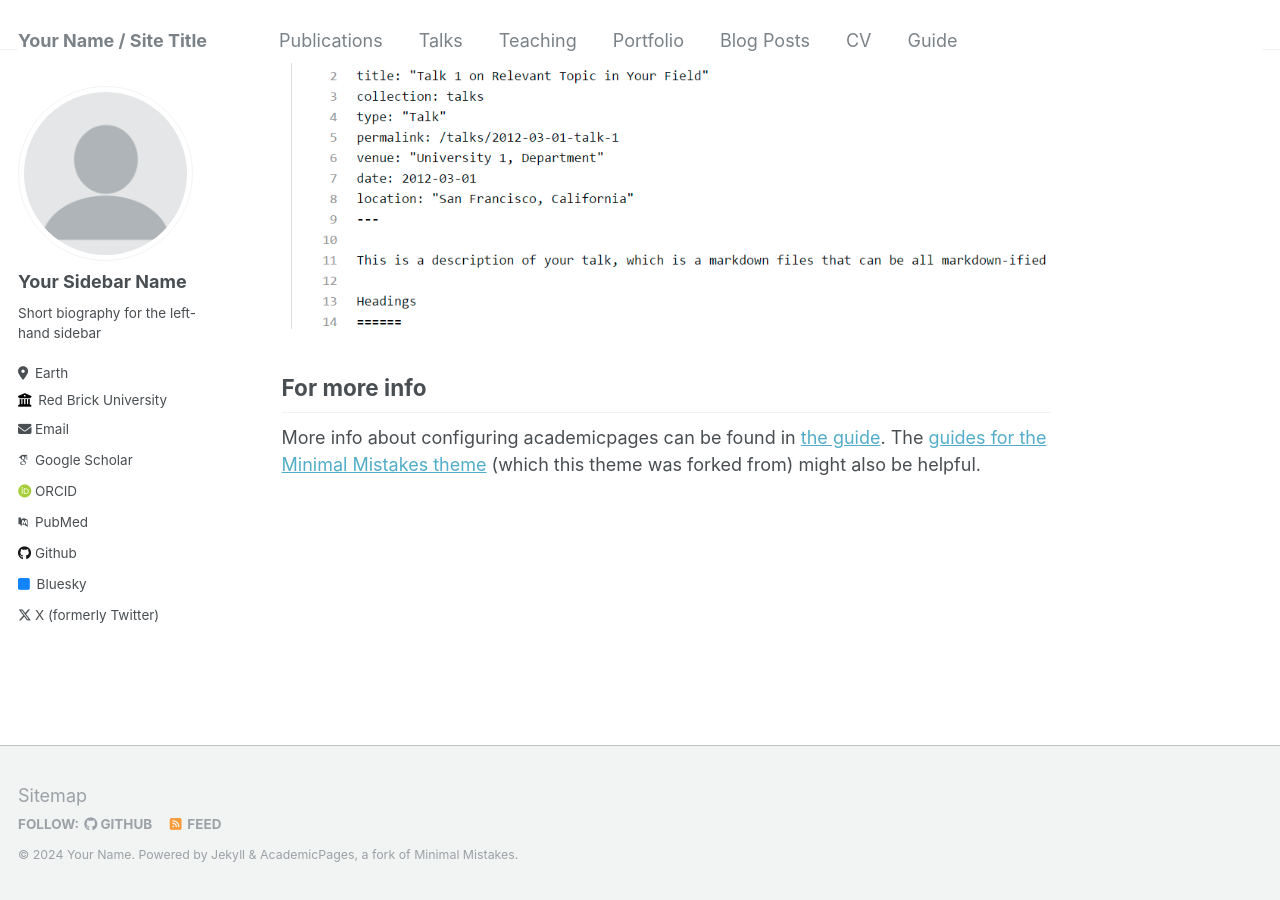
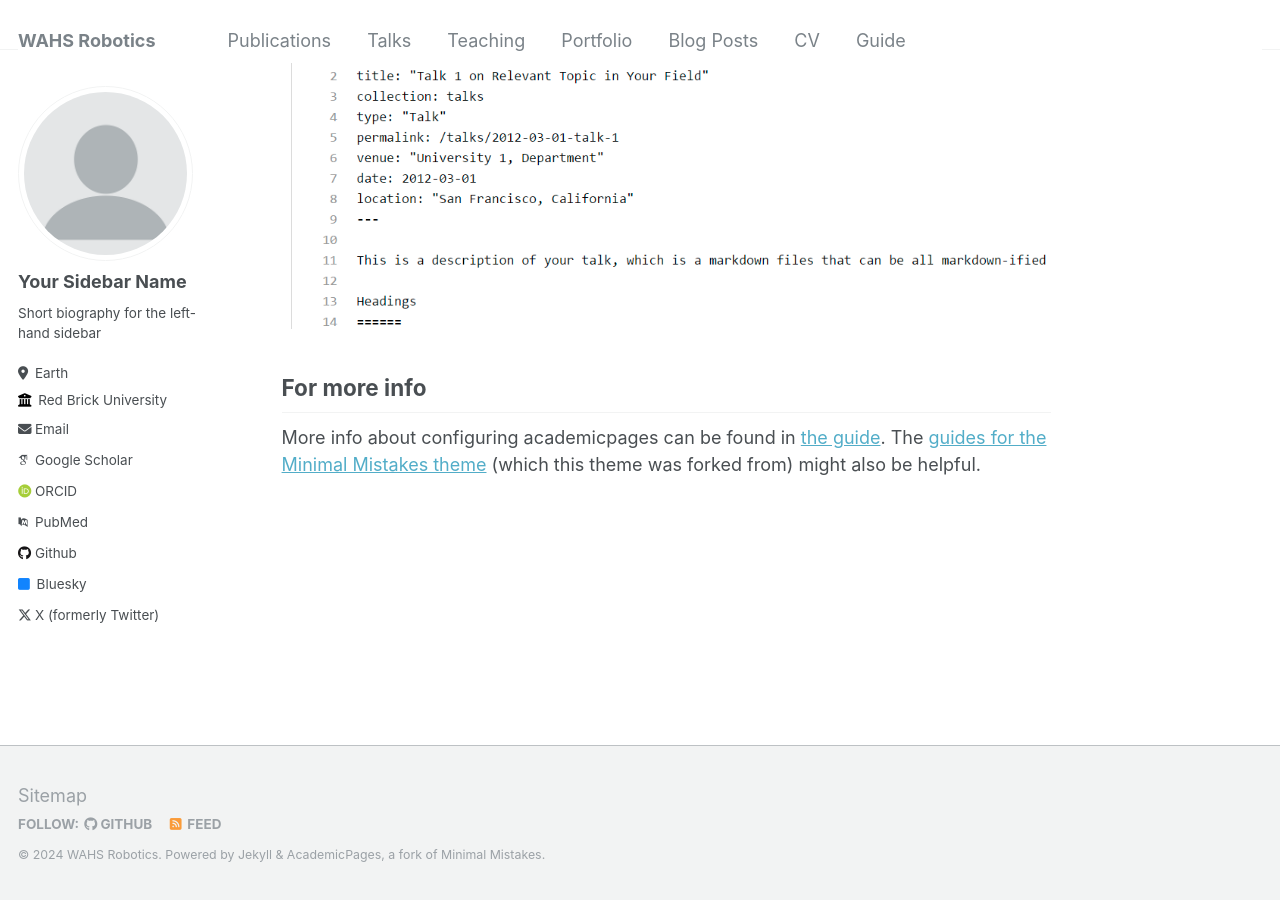
Before and after one commit to WAHS-Robotics-Club/WAHS-Robotics-Club.github.io, a Jekyll site: the page built from _pages/about.md, in a window 1280 px wide and 900 px high, scrolled down 2640 px. Built offline with Jekyll 4.4.1, drawn with Linux system fonts in a browser that asks for light colours; some web fonts are replaced.

Commit message:
Update _config.yml

```diff
--- a/_config.yml
+++ b/_config.yml
@@ -8,13 +8,13 @@
 
 # Basic Site Settings
 locale                   : "en-US"
-title                    : "Your Name / Site Title"
+title                    : "WAHS Robotics"
 title_separator          : "-"
-name                     : &name "Your Name"
-description              : &description "personal description"
-url                      : https://academicpages.github.io # the base hostname & protocol for your site e.g. "https://mmistakes.github.io"
+name                     : &name "WAHS Robotics"
+description              : &description "Western Albermarle High School Robotics Club"
+url                      : https://WAHS-Robotics-Club.github.io # the base hostname & protocol for your site e.g. "https://mmistakes.github.io"
 baseurl                  : "" # the subpath of your site, e.g. "/blog"
-repository               : "academicpages/academicpages.github.io"
+repository               : "WAHS-Robotics-Club/WAHS-Robotics-Club.github.io"
 
 # Site Author - The following control what appear as part of the author content on the side bar.
 #               If a field is blank the icon and link will not appear, otherwise it will be shown.
```
